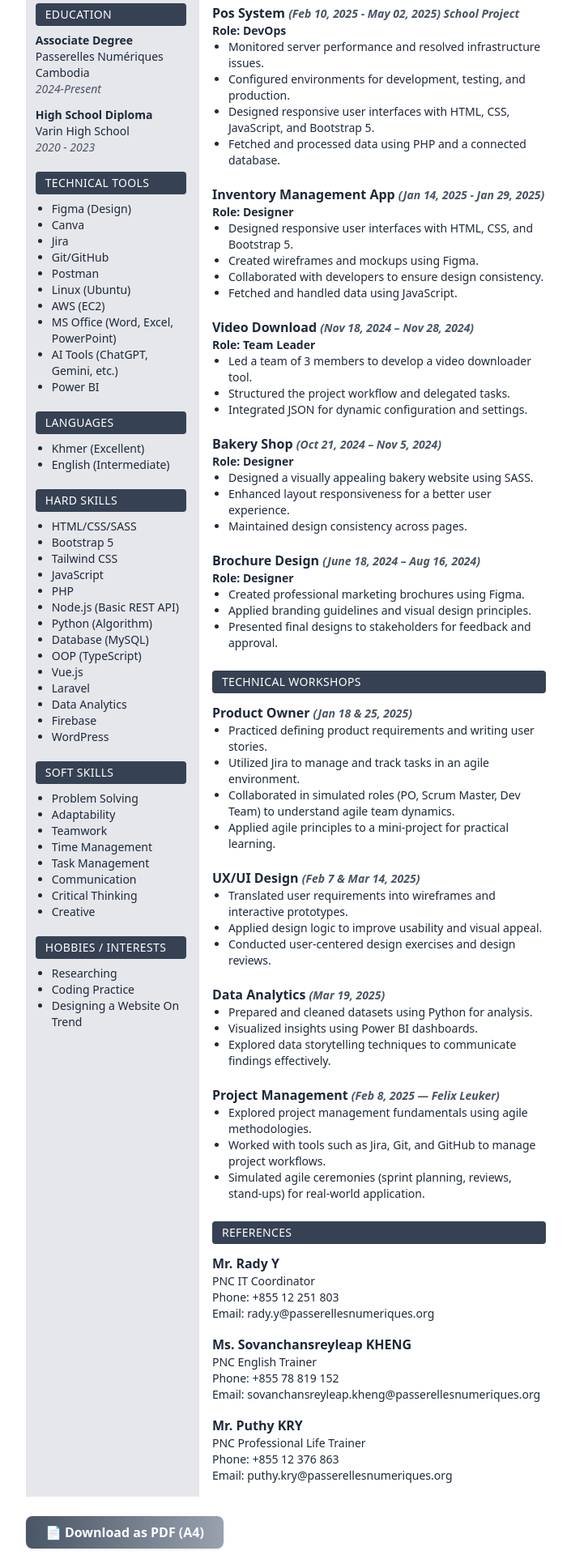
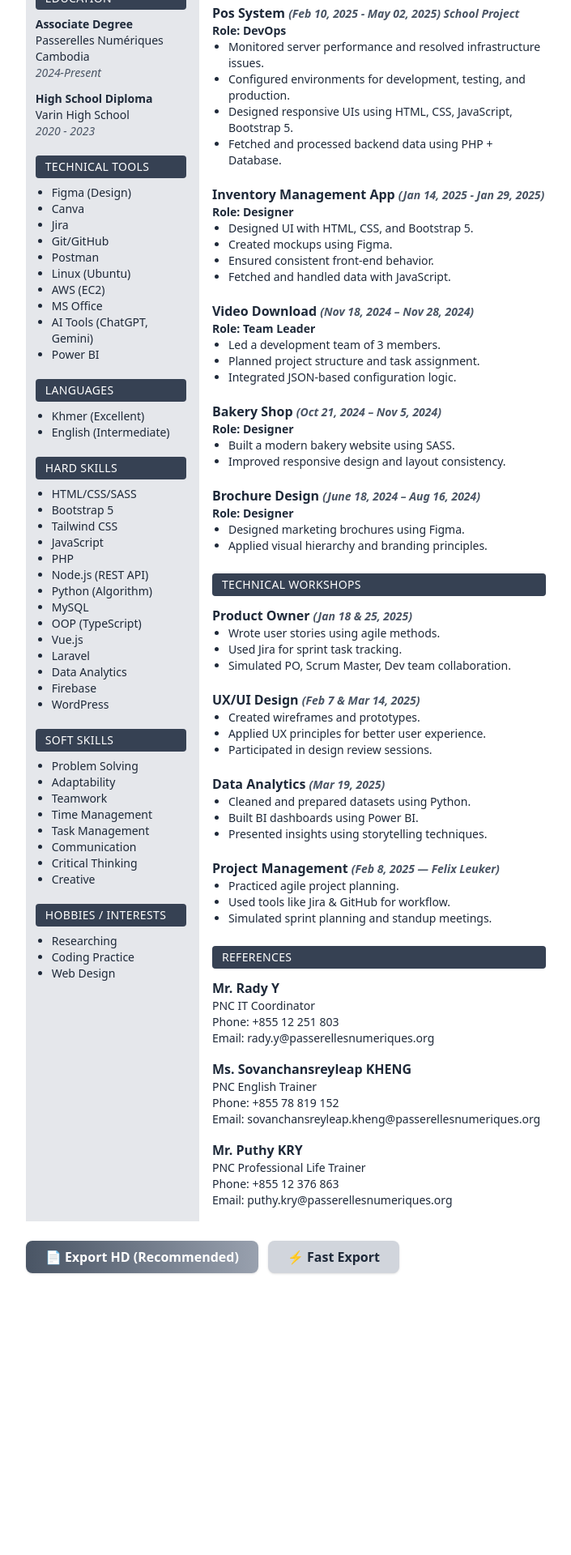
Before and after one commit to Sreyneath-Rom/cv, a Vue app: page / in a window 1280 px wide. Shown: the part 440-2360 px from the top of the page at 81% size, without its empty margins (287-992 px from the left). After the commit the page ends 2087 px from the top, so only its background shows below. Built offline with nearby package versions, Linux system fonts and the light colour scheme.

Commit message:
improve feature

```diff
--- a/index.html
+++ b/index.html
@@ -8,9 +8,10 @@
     <!-- Favicon -->
     <link rel="icon" type="image/png" href="src/assets/isme.png" />
 
-    <!-- Custom Styles -->
+    <!-- Tailwind / Main Styles -->
     <link rel="stylesheet" href="/src/assets/main.css" />
   </head>
+
   <body>
     <div id="app"></div>
 
--- a/package.json
+++ b/package.json
@@ -15,6 +15,7 @@
     "@heroicons/vue": "^2.2.0",
     "@tailwindcss/vite": "^4.1.14",
     "html2canvas": "^1.4.1",
+    "html2pdf.js": "^0.12.1",
     "jspdf": "^3.0.3",
     "tailwindcss": "^4.1.14",
     "vue": "^3.5.22"
--- a/src/App.vue
+++ b/src/App.vue
@@ -1,5 +1,14 @@
 <template>
   <div id="app" class="bg-white w-[210mm] min-h-[297mm] mx-auto p-[20mm] shadow-md text-gray-800 print:shadow-none print:mx-0 print:p-0 print:bg-white">
+
+    <!-- LOADING OVERLAY -->
+    <div v-if="isExporting" class="fixed inset-0 bg-black/40 flex items-center justify-center z-[9999]">
+      <div class="bg-white px-6 py-4 rounded-lg shadow text-gray-700 font-medium animate-pulse">
+        Exporting PDF, please wait...
+      </div>
+    </div>
+
+    <!-- RESUME CONTENT -->
     <div ref="resume">
       <!-- Header -->
       <div class="flex items-center border-b-4 border-gray-600 pb-4 mb-6">
@@ -14,12 +23,13 @@
       <div class="flex">
         <!-- LEFT COLUMN -->
         <div class="w-1/3 pr-4 bg-gray-200 p-3 print:bg-gray-200">
+
           <!-- Contact -->
           <div class="mb-5">
             <h3 class="bg-gray-700 text-white px-3 py-1 rounded text-sm uppercase tracking-wide mb-2">Contact</h3>
-            <div class="flex items-center mb-1 text-sm">📞 {{ phone }}</div>
-            <div class="flex items-center mb-1 text-sm">✉️ {{ email }}</div>
-            <div class="flex items-center mb-1 text-sm">🏠 {{ address }}</div>
+            <div class="text-sm mb-1"> {{ phone }}</div>
+            <div class="text-sm mb-1"> {{ email }}</div>
+            <div class="text-sm mb-1"> {{ address }}</div>
           </div>
 
           <!-- Education -->
@@ -75,6 +85,7 @@
 
         <!-- RIGHT COLUMN -->
         <div class="w-2/3 pl-4">
+
           <!-- About Me -->
           <div class="mb-6">
             <h3 class="bg-gray-700 text-white px-3 py-1 rounded text-sm uppercase tracking-wide mb-2">About Me</h3>
@@ -134,58 +145,84 @@
       </div>
     </div>
 
-    <!-- Download Button (hidden in print) -->
-    <button @click="downloadPDF"
-      class="mt-6 inline-flex items-center gap-2 px-6 py-2 bg-gradient-to-r from-gray-600 to-gray-400 text-white font-semibold rounded-lg shadow hover:shadow-lg hover:-translate-y-0.5 transition print:hidden">
-      📄 Download as PDF (A4)
-    </button>
+    <!-- DOWNLOAD BUTTONS -->
+    <div class="mt-6 print:hidden flex gap-3">
+      <button
+        @click="downloadPDF('high')"
+        class="inline-flex items-center gap-2 px-6 py-2 bg-gradient-to-r from-gray-600 to-gray-400 text-white font-semibold rounded-lg shadow hover:shadow-lg transition">
+        📄 Export HD (Recommended)
+      </button>
+
+      <button
+        @click="downloadPDF('fast')"
+        class="inline-flex items-center gap-2 px-6 py-2 bg-gray-300 text-gray-800 font-semibold rounded-lg shadow hover:shadow transition">
+        ⚡ Fast Export
+      </button>
+    </div>
   </div>
 </template>
-
-
 <script setup>
 import { ref } from 'vue';
-import html2canvas from 'html2canvas';
-import jsPDF from 'jspdf';
-import photoFile from '@/assets/isme.png'; // ✅ proper image import
+import photoFile from '@/assets/isme.png';
+import html2pdf from 'html2pdf.js';
 
+// Reference
 const resume = ref(null);
 
-// ✅ Improved multi-page PDF export function
-const downloadPDF = async () => {
+// Loading state
+const isExporting = ref(false);
+
+const downloadPDF = async (mode = "high") => {
+  if (!resume.value) return;
+
+  isExporting.value = true;
+
+  // Wait for fonts to load to avoid fallback font issues
+  await document.fonts.ready;
+
+  const config = {
+    high: { scale: 4, quality: 0.98 }, // High-quality
+    fast: { scale: 2, quality: 0.92 }  // Faster
+  }[mode];
+
   const element = resume.value;
 
-  const canvas = await html2canvas(element, {
-    scale: window.devicePixelRatio * 2, // sharper
-    useCORS: true,
-    backgroundColor: "#fff",
-    scrollY: -window.scrollY,
-  });
+  const options = {
+    margin: 0,
+    filename: 'Sreyneath_Rom_CV.pdf',
+    image: { type: 'png', quality: config.quality },
+    html2canvas: {
+      scale: config.scale,
+      useCORS: true,
+      allowTaint: false,
+      backgroundColor: '#ffffff',
+      scrollX: 0,
+      scrollY: 0,
+      windowWidth: 210 * 3.7795, // 210mm → px
+      windowHeight: element.scrollHeight,
+      // Ensure all elements are captured
+      logging: false
+    },
+    jsPDF: {
+      unit: 'mm',
+      format: 'a4',
+      orientation: 'portrait',
+      compress: true
+    },
+    pagebreak: { mode: ['avoid-all', 'css', 'legacy'] }
+  };
 
-  const imgData = canvas.toDataURL("image/png");
-  const pdf = new jsPDF("p", "mm", "a4");
-  const pageWidth = 210;
-  const pageHeight = 297;
-  const imgWidth = pageWidth;
-  const imgHeight = (canvas.height * imgWidth) / canvas.width;
-
-  let heightLeft = imgHeight;
-  let position = 0;
-
-  pdf.addImage(imgData, "PNG", 0, position, imgWidth, imgHeight);
-  heightLeft -= pageHeight;
-
-  while (heightLeft > 0) {
-    position -= pageHeight;
-    pdf.addPage();
-    pdf.addImage(imgData, "PNG", 0, position, imgWidth, imgHeight);
-    heightLeft -= pageHeight;
+  try {
+    await html2pdf().set(options).from(element).save();
+  } catch (err) {
+    console.error("PDF Export Error:", err);
+    alert("PDF export failed. Try using Ctrl+P in the browser.");
+  } finally {
+    isExporting.value = false;
   }
-
-  pdf.save("Sreyneath_Rom_Resume.pdf");
 };
 
-// 🧾 Resume Data
+// Resume Data
 const photo = photoFile;
 const name = 'SREYNEATH ROM';
 const title = 'WEB DEVELOPER';
@@ -193,6 +230,7 @@ const phone = '+855 96 250 4227';
 const email = 'romsreyneath4@gmail.com';
 const address = 'Phum Tropeang Chhuk (Borey Sorla), Street 371, Phnom Penh, Cambodia';
 
+// About
 const about = {
   fullName: 'Sreyneath ROM',
   dob: 'May 05, 2004',
@@ -202,11 +240,13 @@ const about = {
   status: 'Single'
 };
 
+// Education
 const education = [
   { degree: 'Associate Degree', institution: 'Passerelles Numériques Cambodia', years: '2024-Present' },
   { degree: 'High School Diploma', institution: 'Varin High School', years: '2020 - 2023' }
 ];
 
+// Technical Tools
 const technicalTools = [
   'Figma (Design)',
   'Canva',
@@ -215,25 +255,24 @@ const technicalTools = [
   'Postman',
   'Linux (Ubuntu)',
   'AWS (EC2)',
-  'MS Office (Word, Excel, PowerPoint)',
-  'AI Tools (ChatGPT, Gemini, etc.)',
+  'MS Office',
+  'AI Tools (ChatGPT, Gemini)',
   'Power BI'
 ];
 
-const languages = [
-  'Khmer (Excellent)',
-  'English (Intermediate)'
-];
+// Languages
+const languages = ['Khmer (Excellent)', 'English (Intermediate)'];
 
+// Hard Skills
 const hardSkills = [
   'HTML/CSS/SASS',
   'Bootstrap 5',
   'Tailwind CSS',
   'JavaScript',
   'PHP',
-  'Node.js (Basic REST API)',
+  'Node.js (REST API)',
   'Python (Algorithm)',
-  'Database (MySQL)',
+  'MySQL',
   'OOP (TypeScript)',
   'Vue.js',
   'Laravel',
@@ -242,6 +281,7 @@ const hardSkills = [
   'WordPress'
 ];
 
+// Soft Skills
 const softSkills = [
   'Problem Solving',
   'Adaptability',
@@ -253,12 +293,10 @@ const softSkills = [
   'Creative'
 ];
 
-const hobbies = [
-  'Researching',
-  'Coding Practice',
-  'Designing a Website On Trend'
-];
+// Hobbies
+const hobbies = ['Researching', 'Coding Practice', 'Web Design'];
 
+// Work Experience
 const workExperience = [
   {
     title: 'Pos System',
@@ -268,8 +306,8 @@ const workExperience = [
     descriptions: [
       'Monitored server performance and resolved infrastructure issues.',
       'Configured environments for development, testing, and production.',
-      'Designed responsive user interfaces with HTML, CSS, JavaScript, and Bootstrap 5.',
-      'Fetched and processed data using PHP and a connected database.'
+      'Designed responsive UIs using HTML, CSS, JavaScript, Bootstrap 5.',
+      'Fetched and processed backend data using PHP + Database.'
     ]
   },
   {
@@ -277,10 +315,10 @@ const workExperience = [
     date: 'Jan 14, 2025 - Jan 29, 2025',
     role: 'Designer',
     descriptions: [
-      'Designed responsive user interfaces with HTML, CSS, and Bootstrap 5.',
-      'Created wireframes and mockups using Figma.',
-      'Collaborated with developers to ensure design consistency.',
-      'Fetched and handled data using JavaScript.'
+      'Designed UI with HTML, CSS, and Bootstrap 5.',
+      'Created mockups using Figma.',
+      'Ensured consistent front-end behavior.',
+      'Fetched and handled data with JavaScript.'
     ]
   },
   {
@@ -288,9 +326,9 @@ const workExperience = [
     date: 'Nov 18, 2024 – Nov 28, 2024',
     role: 'Team Leader',
     descriptions: [
-      'Led a team of 3 members to develop a video downloader tool.',
-      'Structured the project workflow and delegated tasks.',
-      'Integrated JSON for dynamic configuration and settings.'
+      'Led a development team of 3 members.',
+      'Planned project structure and task assignment.',
+      'Integrated JSON-based configuration logic.'
     ]
   },
   {
@@ -298,9 +336,8 @@ const workExperience = [
     date: 'Oct 21, 2024 – Nov 5, 2024',
     role: 'Designer',
     descriptions: [
-      'Designed a visually appealing bakery website using SASS.',
-      'Enhanced layout responsiveness for a better user experience.',
-      'Maintained design consistency across pages.'
+      'Built a modern bakery website using SASS.',
+      'Improved responsive design and layout consistency.'
     ]
   },
   {
@@ -308,53 +345,53 @@ const workExperience = [
     date: 'June 18, 2024 – Aug 16, 2024',
     role: 'Designer',
     descriptions: [
-      'Created professional marketing brochures using Figma.',
-      'Applied branding guidelines and visual design principles.',
-      'Presented final designs to stakeholders for feedback and approval.'
+      'Designed marketing brochures using Figma.',
+      'Applied visual hierarchy and branding principles.'
     ]
   }
 ];
 
+// Technical Workshops
 const technicalWorkshops = [
   {
     title: 'Product Owner',
     date: 'Jan 18 & 25, 2025',
     descriptions: [
-      'Practiced defining product requirements and writing user stories.',
-      'Utilized Jira to manage and track tasks in an agile environment.',
-      'Collaborated in simulated roles (PO, Scrum Master, Dev Team) to understand agile team dynamics.',
-      'Applied agile principles to a mini-project for practical learning.'
+      'Wrote user stories using agile methods.',
+      'Used Jira for sprint task tracking.',
+      'Simulated PO, Scrum Master, Dev team collaboration.'
     ]
   },
   {
     title: 'UX/UI Design',
     date: 'Feb 7 & Mar 14, 2025',
     descriptions: [
-      'Translated user requirements into wireframes and interactive prototypes.',
-      'Applied design logic to improve usability and visual appeal.',
-      'Conducted user-centered design exercises and design reviews.'
+      'Created wireframes and prototypes.',
+      'Applied UX principles for better user experience.',
+      'Participated in design review sessions.'
     ]
   },
   {
     title: 'Data Analytics',
     date: 'Mar 19, 2025',
     descriptions: [
-      'Prepared and cleaned datasets using Python for analysis.',
-      'Visualized insights using Power BI dashboards.',
-      'Explored data storytelling techniques to communicate findings effectively.'
+      'Cleaned and prepared datasets using Python.',
+      'Built BI dashboards using Power BI.',
+      'Presented insights using storytelling techniques.'
     ]
   },
   {
     title: 'Project Management',
     date: 'Feb 8, 2025 — Felix Leuker',
     descriptions: [
-      'Explored project management fundamentals using agile methodologies.',
-      'Worked with tools such as Jira, Git, and GitHub to manage project workflows.',
-      'Simulated agile ceremonies (sprint planning, reviews, stand-ups) for real-world application.'
+      'Practiced agile project planning.',
+      'Used tools like Jira & GitHub for workflow.',
+      'Simulated sprint planning and standup meetings.'
     ]
   }
 ];
 
+// References
 const references = [
   {
     name: 'Mr. Rady Y',
@@ -376,54 +413,26 @@ const references = [
   }
 ];
 </script>
+<style>
+.page-break {
+  page-break-after: always;   /* Forces new page after this element */
+  /* Remove any height/margin if you don't want extra blank space */
+  /* height: 0; */
+}
 
-<style>
-
-/* Export Button */
-.export-btn {
-  display: inline-flex;
-  align-items: center;
-  justify-content: center;
-  gap: 8px;
-  padding: 10px 16px;
-  background: linear-gradient(to right, #6c757d, #adb5bd);
-  color: white;
-  font-weight: 600;
-  border: none;
-  border-radius: 8px;
-  cursor: pointer;
-  margin-top: 25px;
-  box-shadow: 0 2px 8px rgba(0, 0, 0, 0.15);
-  transition: all 0.3s ease;
-}
-.export-btn:hover {
-  transform: translateY(-1px);
-  box-shadow: 0 4px 10px rgba(0, 0, 0, 0.2);
-}
-/* Optional manual page-break */
-.page-break {
-  page-break-before: always;
-  margin-top: 20px;
-}
+/* Keep your existing @media print block, just add the color adjust inside it */
 @media print {
-  @page {
-    size: A4;
-    margin: 0;
-  }
   body {
     -webkit-print-color-adjust: exact;
     print-color-adjust: exact;
-    background: white;
   }
-  .export-btn {
-    display: none;
+
+  .page-break {
+    page-break-after: always;
   }
-  #app {
-    box-shadow: none;
-    margin: 0;
-  }
-  .left-column {
-    background-color: #e9ecef !important;
+
+  img {
+    max-width: 100%;
   }
 }
 </style>
```
Also changed, not shown: 1 other file (tests, documents, lock files or other folders).
